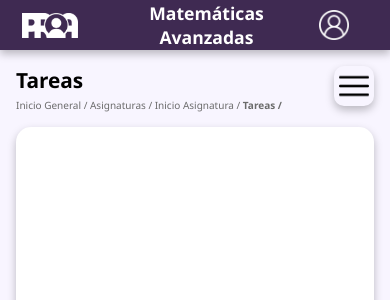
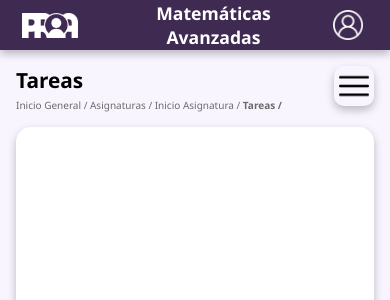
Before and after one commit to hjudith08/PROA, a PHP site: page /app/proa/profeAlumno/tareas.php in a window 390 px wide. Shown: the top 300 px of the page. Run offline with PHP 8.4, Linux system fonts and the light colour scheme.

Commit message:
distancia entre menu y borde

```diff
--- a/src/css/proaCSS/estilosBaseProa.css
+++ b/src/css/proaCSS/estilosBaseProa.css
@@ -455,7 +455,9 @@
         padding: 15px;
         font-size: 14px;
     }
-
+    body > header button[popovertarget] {
+        margin-right: 1em;
+    }
     /* Sidebar */
     :root {
         --ancho-sidebar: 160px;
```
